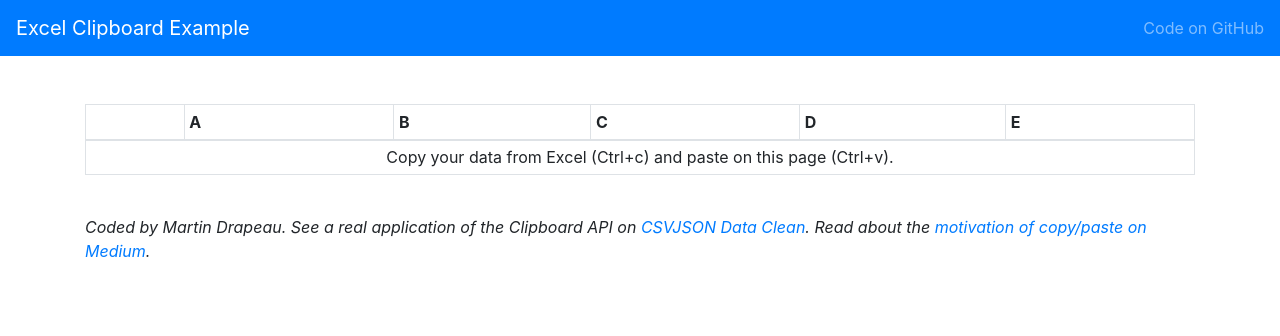
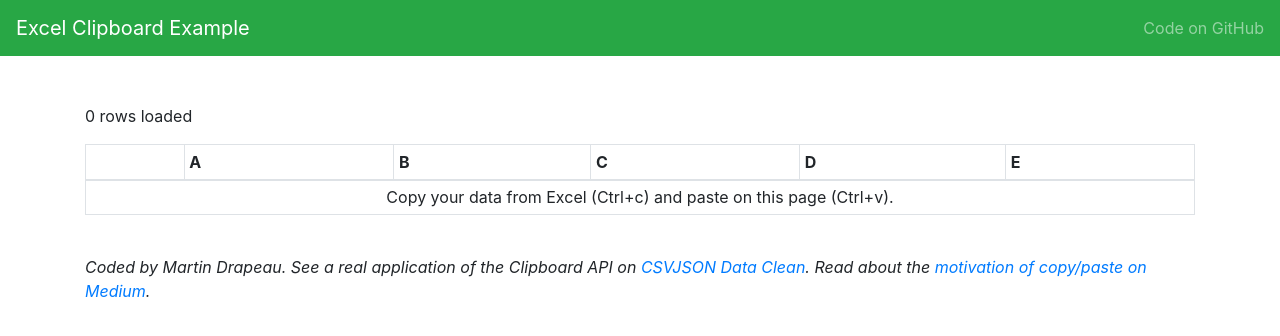
Before and after one commit to martindrapeau/excel-clipboard, a plain HTML site: page index.html in a window 1280 px wide. Drawn offline with nearby package versions, Linux system fonts and the light colour scheme.

Commit message:
row count and color

```diff
--- a/app.js
+++ b/app.js
@@ -51,6 +51,7 @@ $(document).ready(function() {
         }
       });
       buildTable(header, rows);
+      $('p.message').html(rows.length + ' rows loaded');
     });
   }
 
--- a/index.html
+++ b/index.html
@@ -10,7 +10,7 @@
 
   <body>
 
-    <nav class="navbar navbar-dark bg-primary">
+    <nav class="navbar navbar-dark bg-success">
       <a class="navbar-brand" href="/">Excel Clipboard Example</a>
       <ul class="navbar-nav pull-right">
         <li class="nav-item">
@@ -24,6 +24,7 @@
     <div class="container">
       <div class="row">
         <div class="col-md-12">
+          <p class="message">0 rows loaded</p>
           <table class="table table-bordered table-sm">
             <thead>
               <tr>
```
